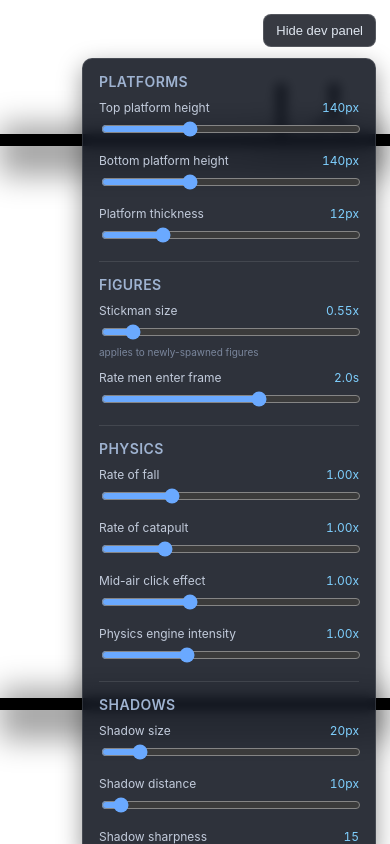
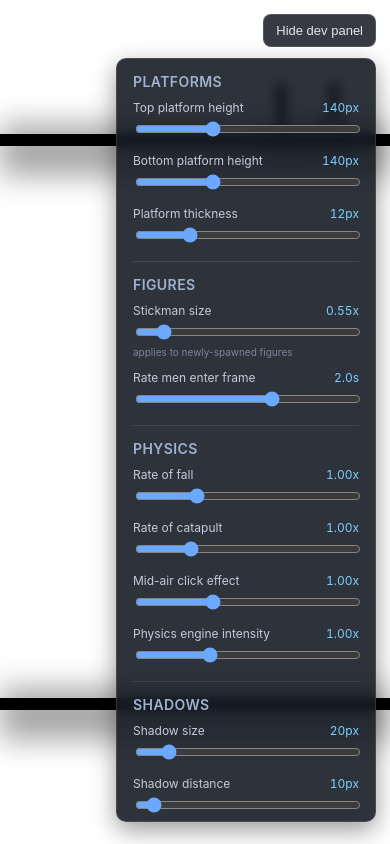
Before and after one commit to LeisHo/Sticko, a plain HTML site: page deliverable/index.html in a window 390 px wide. Drawn offline with nearby package versions, Linux system fonts and the light colour scheme.

Commit message:
Fix mobile: disable browser gesture handling on canvas, fix panel overflow
touch-action:none + a locked viewport (no pinch/double-tap zoom) so taps
land cleanly instead of fighting the browser's own touch gestures. Also
fixed a real box-model bug: the dev panel's max-height didn't account for
its own padding/border (content-box default), overflowing the viewport
bottom by ~12px on any screen -- more likely to actually clip on a short
mobile viewport. Verified: dev-panel layout no longer overflows, and a
dispatched tap on a figure correctly triggers its state change.

```diff
--- a/deliverable/index.html
+++ b/deliverable/index.html
@@ -2,7 +2,7 @@
 <html lang="en">
 <head>
 <meta charset="UTF-8">
-<meta name="viewport" content="width=device-width, initial-scale=1.0">
+<meta name="viewport" content="width=device-width, initial-scale=1.0, maximum-scale=1.0, user-scalable=no">
 <title>Sticko</title>
 <style>
   html, body {
@@ -10,7 +10,7 @@
     background: #ffffff;
     font-family: -apple-system, BlinkMacSystemFont, "Segoe UI", Roboto, sans-serif;
   }
-  #scene { position: absolute; inset: 0; display: block; cursor: pointer; }
+  #scene { position: absolute; inset: 0; display: block; cursor: pointer; touch-action: none; }
 
   #panelToggle {
     position: fixed; top: 14px; right: 14px; z-index: 10;
@@ -22,7 +22,7 @@
 
   #devPanel {
     position: fixed; top: 58px; right: 14px; width: 260px; max-height: calc(100vh - 80px);
-    overflow-y: auto; z-index: 9;
+    box-sizing: border-box; overflow-y: auto; z-index: 9;
     background: rgba(18,22,32,0.88); border: 1px solid rgba(255,255,255,0.12);
     border-radius: 10px; padding: 14px 16px 18px; backdrop-filter: blur(6px);
     box-shadow: 0 8px 24px rgba(0,0,0,0.4);
```
